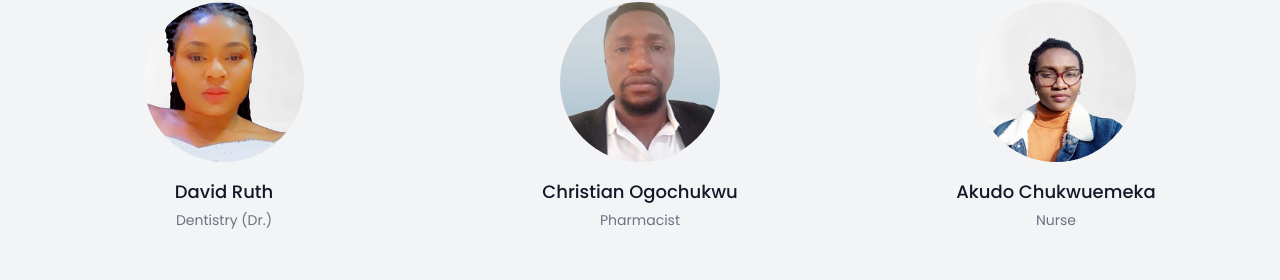
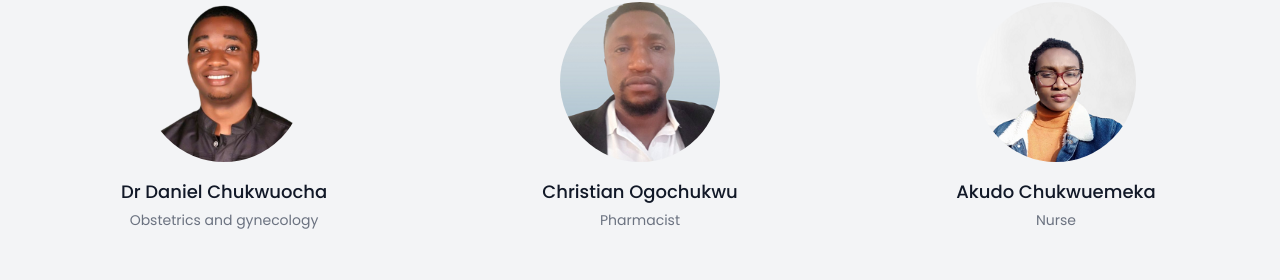
Before and after one commit to Usmaniyya/medreachsite, a Next.js app: page / in a window 1280 px wide. Shown: the part 1642-1922 px from the top of the page. Built offline with nearby package versions, Linux system fonts and the light colour scheme.

Commit message:
commit all

```diff
--- a/pages/index.jsx
+++ b/pages/index.jsx
@@ -7,8 +7,8 @@ import Contact from '../components/Contact'
 
 const teamMembers = [
   {
-    name: 'David Ruth',
-    title: 'Dentistry (Dr.)',
+    name: 'Dr Daniel Chukwuocha',
+    title: 'Obstetrics and gynecology',
 
     imageSrc:
       '/d2.png',
```
Also changed, not shown: public/d2.png.
